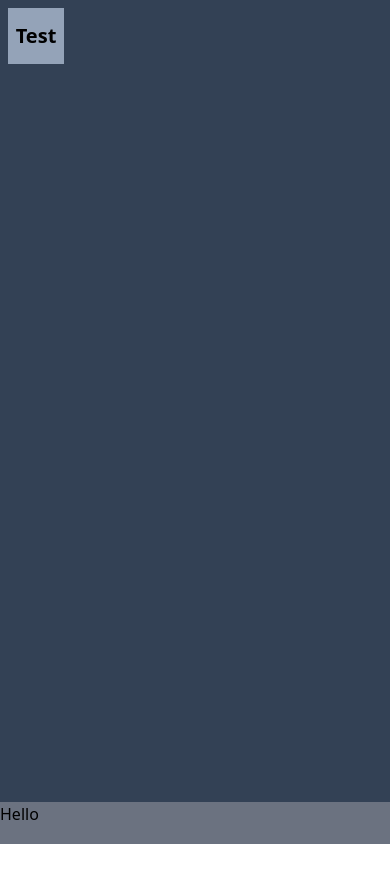
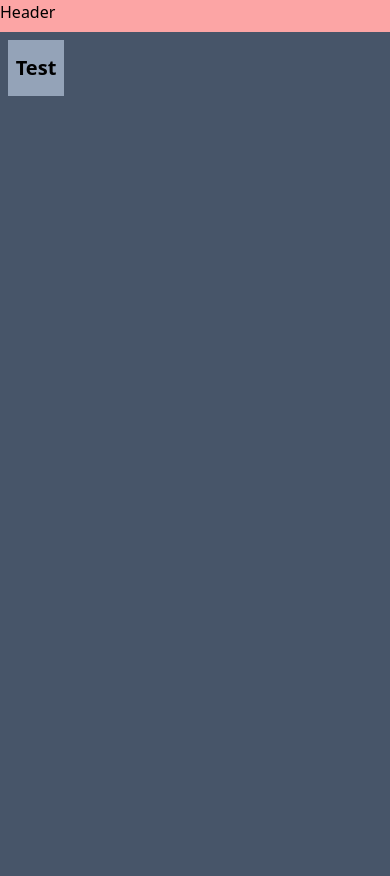
Before and after one commit to chad2320/chadhill-dev, a React (Create React App) app: page / in a window 390 px wide. Before the commit the page ends 844 px from the top, so only its background shows below. Built offline with nearby package versions, Linux system fonts and the light colour scheme.

Commit message:
Possible Handle For Mobile Issue

```diff
--- a/src/App.tsx
+++ b/src/App.tsx
@@ -3,6 +3,7 @@ import { RndWrapper } from "./components/rndWrapper";
 import { Footer } from "./components/footer";
 import { TestIcon } from "./components/icons";
 import { AnimatePresence } from "framer-motion";
+import { useWindowSize } from "./utils/useWindowSize";
 
 interface RndWrapperItem {
   id: number;
@@ -11,7 +12,7 @@ interface RndWrapperItem {
 
 export default function App() {
   const [rndWrappers, setRndWrappers] = useState<RndWrapperItem[]>([]);
-
+  const windowSize = useWindowSize();
   function handleClose(id: number) {
     console.log("closing");
     setRndWrappers((prevRndWrappers) =>
@@ -55,8 +56,9 @@ export default function App() {
     });
   }
 
+  if (windowSize.width > 820) {
     return (
-    <div className="min-w-screen flex min-h-screen flex-col ">
+      <div className="flex h-screen w-screen flex-col ">
         <main className="flex-1 overflow-hidden bg-slate-700 bg-cover">
           <AnimatePresence>
             {rndWrappers.map((rndWrapper) => (
@@ -70,4 +72,21 @@ export default function App() {
         <Footer />
       </div>
     );
+  } else {
+    return (
+      <div>
+        <header className=" h-8 w-full bg-red-300">Header</header>
+        <div className=" flex h-screen w-screen flex-col bg-slate-600">
+          <AnimatePresence>
+            {rndWrappers.map((rndWrapper) => (
+              <React.Fragment key={rndWrapper.id}>
+                {rndWrapper.component}
+              </React.Fragment>
+            ))}
+          </AnimatePresence>
+          <TestIcon handleOpen={handleAddRndWrapper} />
+        </div>
+      </div>
+    );
   }
+}
--- a/src/components/rndWrapper.tsx
+++ b/src/components/rndWrapper.tsx
@@ -27,8 +27,8 @@ export const RndWrapper: React.FC<RndWrapperProps> = ({
     y: 0,
   });
   const [size, setSize] = useState({
-    width: 650,
-    height: 200,
+    width: windowSize.width * 0.5,
+    height: windowSize.height * 0.25,
   });
   const [maxed, setMaxed] = useState(true);
   const handleMaxed = () => {
@@ -85,8 +85,9 @@ export const RndWrapper: React.FC<RndWrapperProps> = ({
         className="h-full flex-col items-center justify-center border-2 border-red-600 bg-white"
         onClick={handleContainerMouseDown}
       >
-        <div className=" handle flex h-10 flex-row items-center justify-between bg-slate-500">
+        <div className=" handle flex h-6 flex-row items-center justify-between bg-slate-500">
           <div>
+            {size.width} x {size.height}
             {/* <ArrowBackIcon />
             <ArrowForwardIcon /> */}
           </div>
```
Lines whose indentation alone changed are shown as unchanged.
